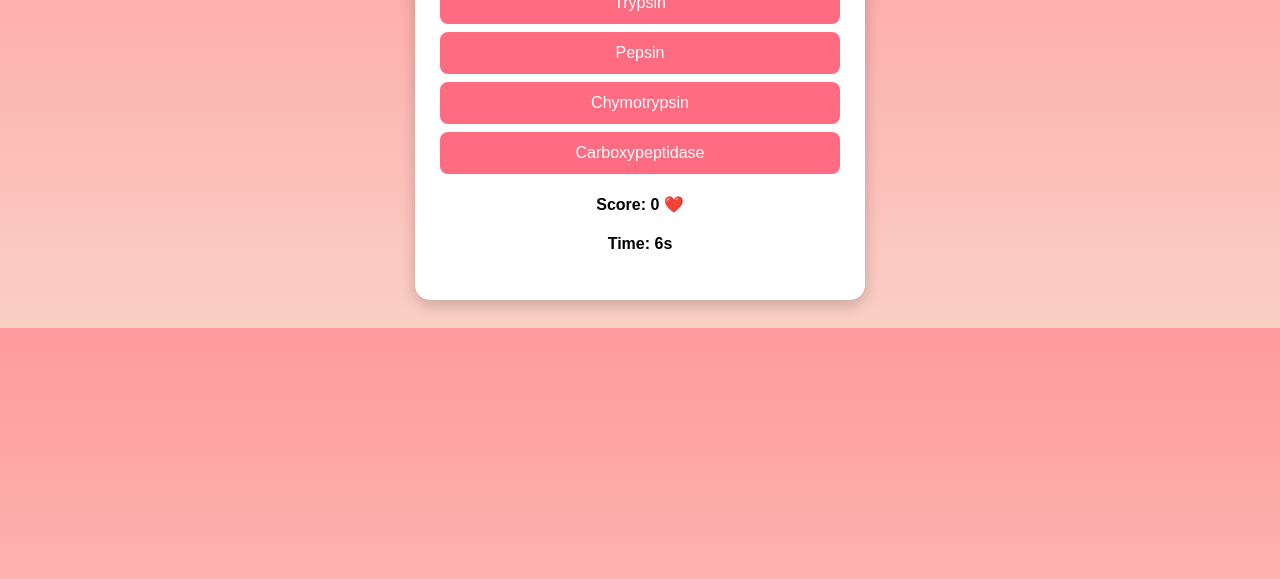
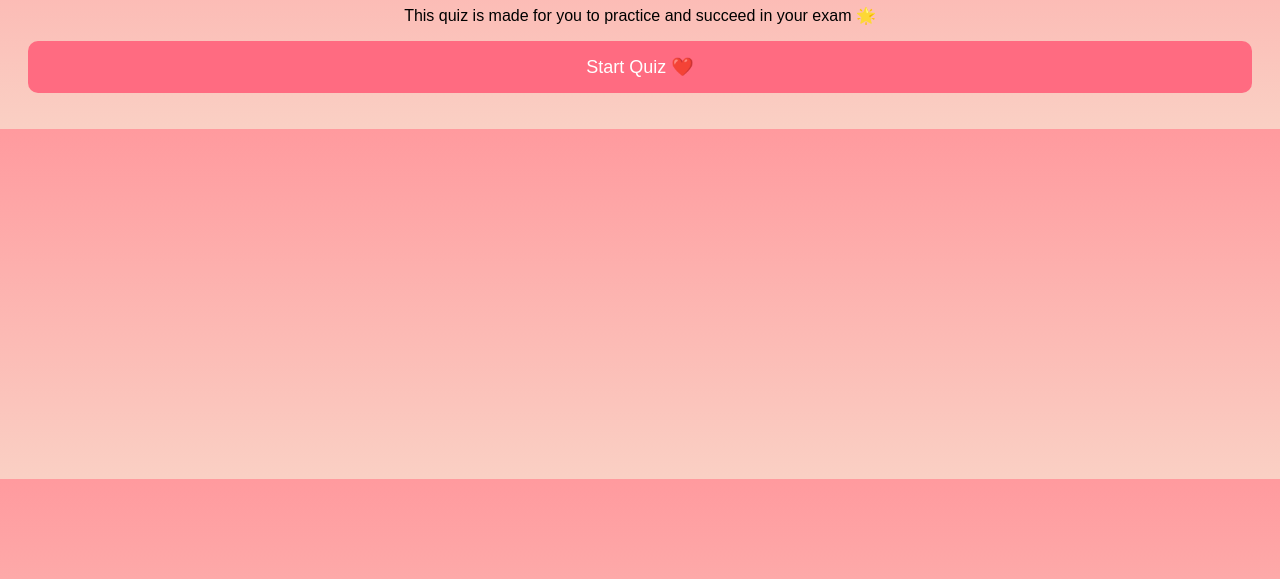
Before and after one commit to killer0903-tech/love-quiz, a plain HTML site: page index.html in a window 1280 px wide. Shown: the part 221-800 px from the top of the page. Drawn offline with Linux system fonts and the light colour scheme.

Commit message:
Update index.html

```diff
--- a/index.html
+++ b/index.html
@@ -74,13 +74,38 @@ transform:translateY(100vh);
 opacity:0;
 }
 }
+.welcome{
+text-align:center;
+margin-top:120px;
+}
 
+.startBtn{
+padding:15px 30px;
+font-size:18px;
+background:#ff6b81;
+border:none;
+border-radius:10px;
+color:white;
+cursor:pointer;
+}
+
+.startBtn:hover{
+background:#ff4757;
+}
 </style>
 </head>
 
 <body>
+  <div id="welcomeScreen" class="welcome">
+<h1>Welcome ❤️</h1>
+<p>This quiz is made for you to practice and succeed in your exam 🌟</p>
 
-<div class="container">
+<button onclick="startQuiz()" class="startBtn">
+Start Quiz ❤️
+</button>
+</div>
+
+<div class="container" id="quizBox" style="display:none;">
 
 <h2>Study Quiz ❤️</h2>
 
@@ -94,6 +119,13 @@ opacity:0;
 </div>
 
 <script>
+  function startQuiz(){
+
+document.getElementById("welcomeScreen").style.display="none"
+
+document.getElementById("quizBox").style.display="block"
+
+}
 
 let questions = [
 
```
